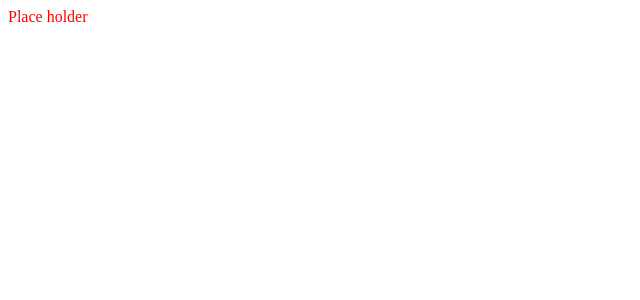
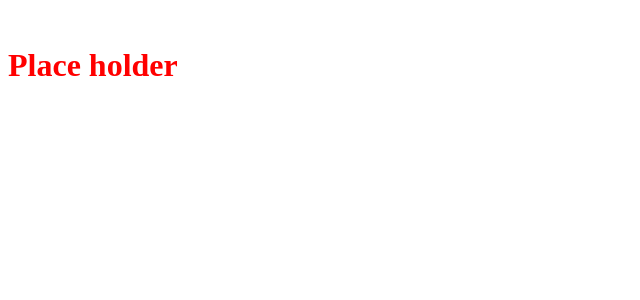
Before and after one commit to gszp1/BigData-Project, a React (Vite) app in the folder frontend/: page / in a window 1280 px wide. Shown: the top 300 px of the page, without its empty margins (0-640 px from the left). Built offline with nearby package versions, Linux system fonts and the light colour scheme.

Commit message:
Adds Header component.

```diff
--- a/frontend/package.json
+++ b/frontend/package.json
@@ -10,6 +10,7 @@
     "preview": "vite preview"
   },
   "dependencies": {
+    "prop-types": "^15.8.1",
     "react": "^18.3.1",
     "react-dom": "^18.3.1"
   },
--- /dev/null
+++ b/frontend/src/components/Header/Header.jsx
@@ -0,0 +1,22 @@
+import PropTypes from 'prop-types'
+import styles from './Header.module.css'
+
+const Header = ({ text }) => {
+    return (
+        <>
+            <div className={styles.component}>
+                <br/>
+                <h1 className={styles.header}>
+                    {text}
+                </h1>
+                <br/>
+            </div>
+        </>
+    )
+};
+
+Header.propTypes = {
+    text: PropTypes.string.isRequired
+};
+
+export default Header;
--- /dev/null
+++ b/frontend/src/components/Header/Header.module.css
@@ -0,0 +1,7 @@
+.component {
+
+}
+
+.header {
+
+}
--- a/frontend/src/components/PageLayout/PageLayout.jsx
+++ b/frontend/src/components/PageLayout/PageLayout.jsx
@@ -1,9 +1,12 @@
+import Header from "../Header/Header.jsx";
 import styles from "./PageLayout.module.css";
 
 const PageLayout = () => {
     return(
     <>
-        <div className={styles.layout}> Place holder</div>
+        <div className={styles.layout}>
+            <Header text={"Place holder"}></Header>
+        </div>
     </>
     )
 };
```
Also changed, not shown: 1 other file (tests, documents, lock files or other folders).
